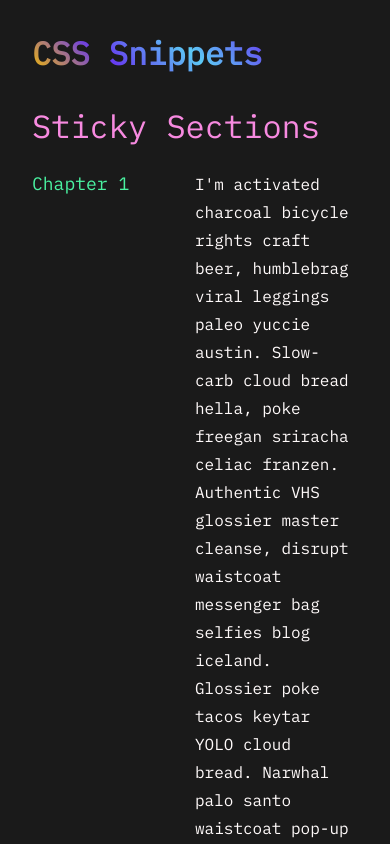
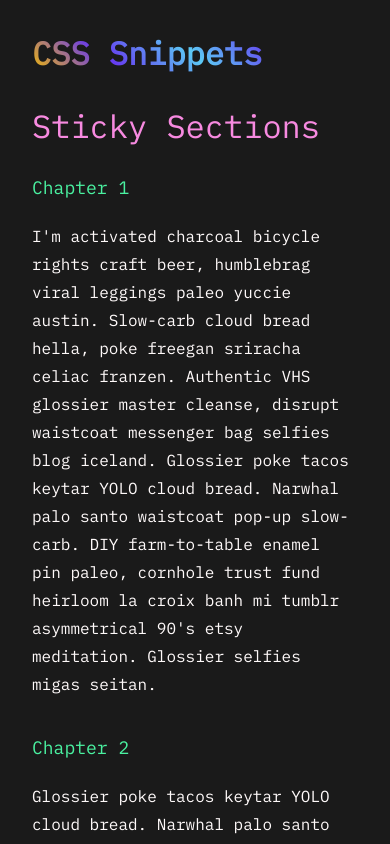
Before and after one commit to mirhamasala/next-jungle, a Next.js app: page /css-snippets in a window 390 px wide. Shown: the top 844 px of the page. Built offline with nearby package versions, Linux system fonts and the light colour scheme.

Commit message:
Add mobile styles

```diff
--- a/src/components/_css-snippets/StickySections/index.module.scss
+++ b/src/components/_css-snippets/StickySections/index.module.scss
@@ -3,27 +3,47 @@
 \*------------------------------------*/
 
 @import "../../../styles/settings/all";
+@import "../../../styles/tools/all";
 
 .root {
   display: grid;
   grid-row-gap: 2rem;
+
+  @media (min-width: $sm) {
+  }
 }
 
 .section {
   display: flex;
-  align-items: flex-start;
-
-  h3,
-  p {
-    flex: 1;
-    line-height: 1.75rem;
-  }
+  flex-direction: column;
+  row-gap: 1rem;
+  line-height: 1.75rem;
 
   h3 {
     position: sticky;
     top: 0;
+    padding-top: 0.25rem;
+    padding-bottom: 0.25rem;
     font-size: 1.125rem;
     font-weight: 400;
     color: $color-green;
+    background-color: $color-black;
+  }
+
+  @media (min-width: $sm) {
+    flex-direction: row;
+    align-items: flex-start;
+
+    h3,
+    p {
+      flex: 1;
+    }
+
+    h3 {
+      position: sticky;
+      top: 0;
+      padding-top: 0;
+      padding-bottom: 0;
+    }
   }
 }
```
